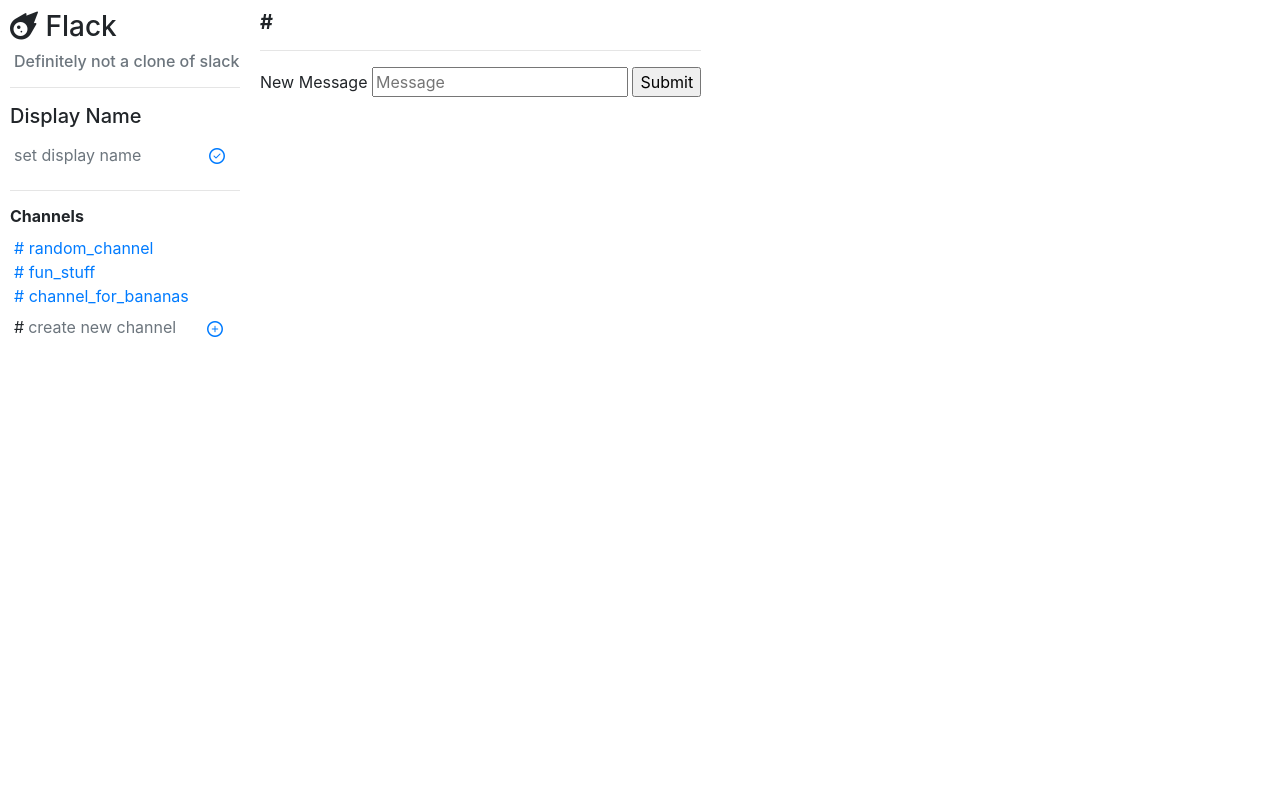
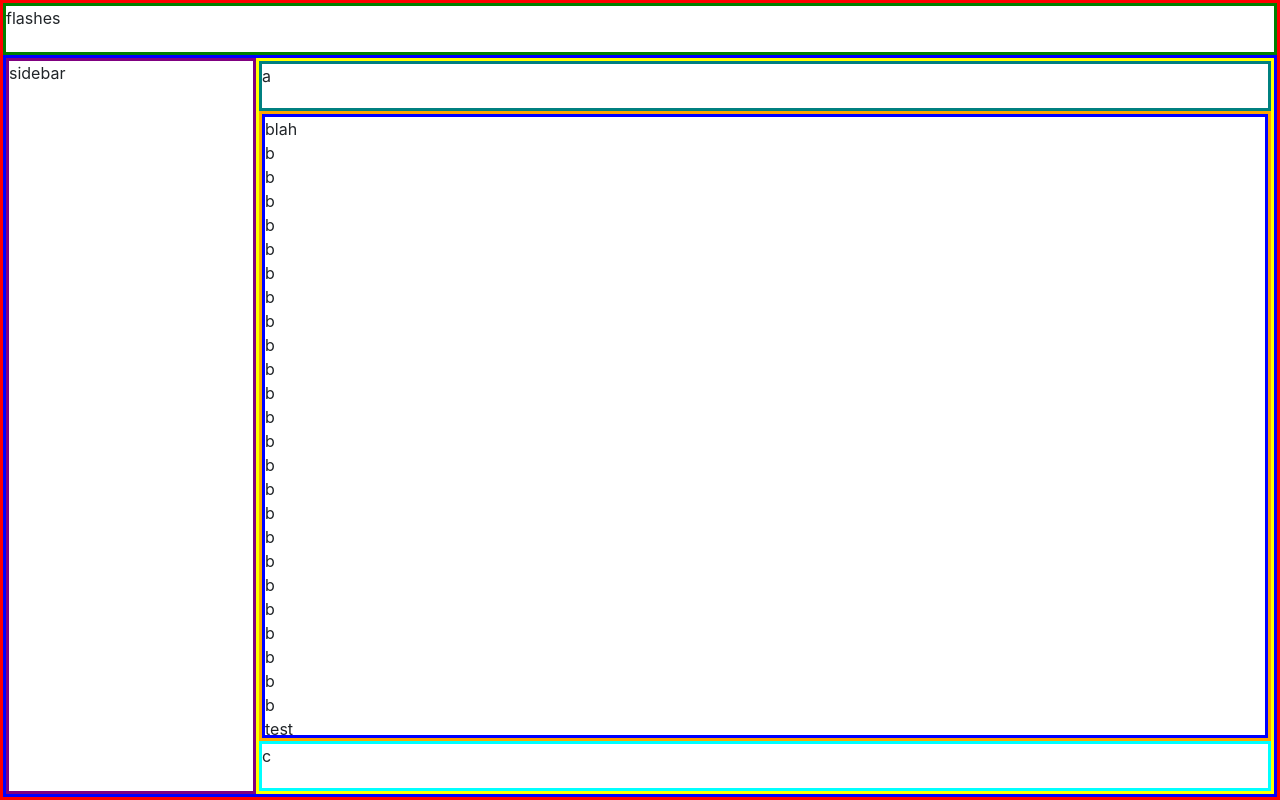
Before and after one commit to louissxu/cs50web-flack, a Flask app: page / in a window 1280 px wide. Run offline with Flask 2, Linux system fonts and the light colour scheme; some libraries are stand-ins or nearby versions.

Commit message:
Staged container layout of flexboxes.

```diff
--- a/application.py
+++ b/application.py
@@ -17,17 +17,20 @@ allowed_channel_characters = string.ascii_letters + string.digits + "_-"
 
 # Improvements
 # Make socket.io broadcast to only that channel rather than all and client side filter out irrelevant channels
+# Add client side validation of display name, channel name, message
 
 class Channel():
     def __init__(self, name):
         self.name = name
         self.messages = []
+        self.pruned = False;
     def __eq__(self, other):
         return self.name == other.name
     def add_message(self, username, message, timestamp=None):
         self.messages.append(Message(username,message,timestamp))
         while len(self.messages) > 100:
             self.messages.pop(0)
+            self.pruned = True;
     def previous_messages(self):
         return [{"timestamp": message.timestamp, "username": message.username, "message": message.message} for message in self.messages]
 
@@ -63,9 +66,15 @@ def channel_page(channel_name):
             flash(f"Channel '{channel_name}' does not exist. Please create channel first", "primary")
             return redirect(url_for("index"))
         channels_data = [{"name": channel.name, "url": url_for("channel_page", channel_name=channel.name)} for channel in channels]
+        messages_pruned = False
         for c in (d for d in channels if d.name == channel_name):
             channel_messages = c.previous_messages()
-        return render_template("index.html.jinja2", channels=[{"name": channel.name, "url": url_for("channel_page", channel_name=channel.name)} for channel in channels], channel_name=channel_name, channel_messages=channel_messages)
+            if c.pruned == True:
+                messages_pruned = True
+        flash("test flash", "info")
+        flash("test flash 2", "info")
+        flash("test flash 3", "warning")
+        return render_template("index.html.jinja2", channels=[{"name": channel.name, "url": url_for("channel_page", channel_name=channel.name)} for channel in channels], channel_name=channel_name, channel_messages=channel_messages, messages_pruned=messages_pruned)
         # return render_template("index.html.jinja2", channels=channels_data, channel_name=channel_name, channel_messages=channel_messages)
 
 @app.route("/channel/", methods=["GET", "POST"])
@@ -105,9 +114,14 @@ def channel():
 
 @socketio.on("submit message")
 def message(data):
-    message = data["message"]
-    username = data["username"]
-    channel = data["channel"]
+
+    message = data.get("message",None)
+    username = data.get("username", None)
+    channel = data.get("channel", None)
+
+    if not message or not username or not channel:
+        return
+
     for c in (d for d in channels if d.name == channel):
         c.add_message(username, message)
     now = datetime.datetime.now()
--- a/static/index.js
+++ b/static/index.js
@@ -45,10 +45,12 @@ document.addEventListener("DOMContentLoaded", () => {
     if (localStorage.getItem("display_name") != null) {
         display_name = localStorage.getItem("display_name");
         document.querySelector("#display_name").innerHTML = display_name;
-        document.getElementById("new_display_name").placeholder = "change display name"
+        // document.getElementById("new_display_name").placeholder = "change display name"
+        document.getElementById("change_display_name_submit").innerHTML = "change"
     }
     else {
         document.querySelector("#display_name").innerHTML = "Display Name";
+        document.getElementById("change_display_name_submit").innerHTML = "set"
     }
 
     // Handles change display name form
--- a/static/style.css
+++ b/static/style.css
@@ -1,18 +1,125 @@
-.wrapper {
+#container {
     display: flex;
+    flex-direction: column;
+    border: 3px solid red;
+    height: 100vh;
     width: 100%;
-    align-items: stretch;
+}
+
+#flashes {
+    border: 3px solid green;
+    width: 100%;
+    height: 70px;
+}
+
+#subcontainer {
+    border: 3px solid blue;
+    flex-grow: 1;
+    flex-shrink: 1;
+
+    display: flex;
+    flex-direction: row;
 }
 
 #sidebar {
-    min-width: 250px;
-    max-width: 250px;
-    padding: 10px;
+    width: 250px;
+    border: 3px solid purple;
 }
 
 #content {
+    flex-grow: 1;
+    border: 3px solid yellow;
+
+    display: flex;
+    flex-direction: column;
+}
+
+#top {
+    border: 3px solid teal;
+    height: 50px;
+    flex: 1 1 auto;
+}
+
+#middle_container {
+    border: 3px solid orange;
+    height: calc(100vh - 50px - 50px - 70px);
+    vertical-align: bottom;
+    /* overflow-y: auto; */
+
+    display: flex;
+}
+
+#middle {
+    border: 3px solid blue;
+    align-self: flex-end;
+    max-height: 100%;
+    width: 100%;
+    overflow-y: auto;
+}
+
+#bottom {
+    border: 3px solid cyan;
+    height: 50px;
+}
+
+/* #top {
+    display: flex;
+    flex-direction: column;
+    position: absolute;
+    position: -webkit-sticky;
+    top: 0;
+    width: 100%;
+    height: 100vh;
+}
+
+#below_flashes {
+    display: flex;
+    flex-direction: row;
+}
+
+#sidebar {
+    width: 250px;
     padding: 10px;
+    height: 100%;
 }
+
+#channel_title {
+    padding: 10px;
+    width: calc(100% - 250px);
+    width: 100%;
+    border-bottom: 1px solid lightgrey;
+    background: white;
+    border: 3px solid red;
+}
+
+#content {
+    width: calc(100% - 250px);
+    height: 100%;
+    border: 3px solid purple;
+    display: flex;
+    flex-direction: column;
+}
+
+#middle {
+    border: 3px solid green;
+    height: 100%;
+}
+
+#middle_content {
+    overflow-y: auto;
+    border: 3px solid pink;
+}
+
+#bottom {
+    position: absolute;
+    left: 250px;
+    bottom: 0;
+    width: 100%;
+    padding: 10px;
+    border-top: 1px solid lightgrey;
+    background: white;
+    border: 3px solid blue;
+} */
 
 #channel_list {
     list-style: none;
@@ -24,7 +131,13 @@
     font-size: 0.5em;
 }
 
+.border-bottom-only {
+    border-top: 0px;
+    border-left: 0px;
+    border-right: 0px;
+}
+
 .form-control:focus {
     /* border-color: #ff80ff; */
-    box-shadow: 0px -1px 0px lightgray inset;
+    box-shadow: 0px 0px 0px lightgray inset;
 }
--- a/templates/index.html.jinja2
+++ b/templates/index.html.jinja2
@@ -11,17 +11,18 @@ Flack
 
 {% block sidebar %}
     <hr>
-    <h5 id="display_name"></h5>
+    <h6><strong id="display_name"></strong></h6>
     <form id="change_display_name" class="form-inline">
         <div class="input-group">
             <label for="new_display_name"></label>
-            <input type="text" class="form-control border-0 m-0 pl-1" id="new_display_name" name="new_display_name" placeholder="set display name" autocomplete="off">
+            <input type="text" class="form-control border-bottom-only m-0 pl-1" id="new_display_name" name="new_display_name" placeholder="<display name>" autocomplete="off">
             <div class="input-group-append">
-                <button class="btn btn-link" type="submit">
-                    <span class="fa-stack">
+                <button class="btn btn-link" type="submit" id="change_display_name_submit">
+                    {# <span class="fa-stack">
                         <i class="far fa-circle fa-stack-2x"></i>
                         <i class="fas fa-check fa-stack-1x"></i>
-                    </span>
+                    </span> #}
+                    empty
                 </button>
             </div>
         </div>
@@ -38,14 +39,15 @@ Flack
     {% endfor %}
         <form action="/channel/" method="POST" class="form-inline">
             <div class="input-group">
-                <label id="new_channel_label" for="new_channel"># </label>
-                <input type="text" class="form-control border-0 pl-1" id="new_channel" name="new_channel" placeholder="create new channel" autocomplete="off">
+                <label id="new_channel_label" for="new_channel"></label>
+                <input type="text" class="form-control border-bottom-only m-0 pl-1" id="new_channel" name="new_channel" placeholder="<new channel>" autocomplete="off">
                 <div class="input-group-append">
                     <button class="btn btn-link" type="submit">
-                        <span class="fa-stack">
+                        create
+                        {# <span class="fa-stack">
                             <i class="far fa-circle fa-stack-2x"></i>
                             <i class="fas fa-plus fa-stack-1x"></i>
-                        </span>
+                        </span> #}
                     </button>
                 </div>
             </div>
@@ -53,18 +55,34 @@ Flack
     </ul>
 {% endblock %}
 
+{% block top %}
+    {% if channel_name %}
+        <h5 id="channel_name"><strong># {{channel_name}}</strong></h5>
+    {% endif %}
+
+{% endblock %}
 
 {% block body %}
-<h5 id="channel_name"><strong># {{channel_name}}</strong></h5>
-<hr>
     <ul id="messages">
+        {% if messages_pruned %}
+            <li class="text-muted font-italic">More than 100 old messages. Earlier messages have been pruned.</li>
+        {% endif %}
         {% for message in channel_messages %}
             <li>{{message.timestamp}} - {{message.username}}: {{message.message}}</li>
         {% endfor %}
     </ul>
-<form id="submit_new_message">
-    <label for="new_message">New Message</label>
-    <input type="text" id="new_message" name="new_message" placeholder="Message">
-    <input type="submit" value="Submit">
+{% endblock %}
+
+{% block bottom %}
+    <form id="submit_new_message" class="input-group">
+        <div class="input-group">
+            <label for="new_message"></label>
+            <input type="text" class="form-control border-bottom-only m0 pl-1" id="new_message" name="new_message" placeholder="Message #{{channel_name}}" autocomplete="off">
+            <div class="input-group-append">
+                <button class="btn btn-link" type="submit">
+                    post
+                </button>
+            </div>
+        </div>
     </form>
 {% endblock %}
--- a/templates/layout.html.jinja2
+++ b/templates/layout.html.jinja2
@@ -31,13 +31,48 @@
     </head>
 
     <body>
-        <header>
+        <div id="container">
+            <div id="flashes">
+                flashes
+            </div>
+
+            <div id="subcontainer">
+                <div id="sidebar">
+                    sidebar
+                </div>
+                <div id="content">
+                    <div id="top">a</div>
+                    <div id="middle_container">
+                        <div id="middle">
+                            blah<br>b<br>b<br>b<br>b<br>b<br>b<br>b<br>b<br>b<br>b<br>b<br>b<br>b<br>b<br>b<br>b<br>b<br>b<br>b<br>b<br>b<br>b<br>b<br>b<br>test
+                        </div>
+                    </div>
+                    <div id="bottom">c</div>
+                </div>
+                {# <div id="content">
+                    content
+                    <div id="top">a
+                    </div>
+                    <div id="middle">
+                        <div id="middle_subcontainer">
+                        test
+                        </div>
+                    </div>
+                    <div id="bottom">c
+                    </div>
+                </div> #}
+            </div>
+        </div>
+
+
+{#
+        <div id="top">
             <!-- Flashes -->
             <div id="flashes">
                 {% with messages = get_flashed_messages(with_categories=true) %}
                     {% if messages %}
                         {% for category, message in messages %}
-                            <div class="alert alert-{{category}}" role="alert">
+                            <div class="alert alert-{{category}} mb-0" role="alert">
                                 {{message}}
                                 <button type="button" class="close" data-dismiss="alert" aria-label="Close">
                                     <span aria-hidden="true">&times;</span>
@@ -47,32 +82,47 @@
                     {% endif %}
                 {% endwith %}
             </div>
-        </header>
 
-        <div class = "wrapper">
+            <div id="below_flashes">
                 <!-- Sidebar -->
-            <nav id="sidebar">
+                <div id="sidebar">
+                    <nav>
                         <div class="sidebar-header">
                             <h3><i class="fas fa-meteor"></i> Flack</h3>
-                    <h6 class="pl-1 text-muted">Definitely not a clone of slack</h6>
+                            <h6 class="pl-1 text-muted">Definitely not a clone of Slack</h6>
                         </div>
 
                         {% block sidebar %}
                         {% endblock %}
                     </nav>
+                </div>
 
+                <div id="content">
+                    <!-- Top content -->
+                    <div id="channel_title">
+                        {% block top %}
+                        {% endblock %}
+                    </div>
 
-            <!-- Page Content -->
-            <div id="content">
-                <main>
+                    <!-- Middle -->
+                    <div id="middle">
+                        <div id="middle_content">
                             {% block body %}
                             {% endblock %}
-                </main>
+                            <br>
+                            <br>
                         </div>
                     </div>
 
+                    <!-- Bottom content -->
+                    <div id="bottom">
+                        {% block bottom %}
+                        {% endblock %}
+                    </div>
+                </div>
+            </div>
 
-
+        </div> #}
 
     </body>
 </html>
```
Lines whose indentation alone changed are shown as unchanged.
